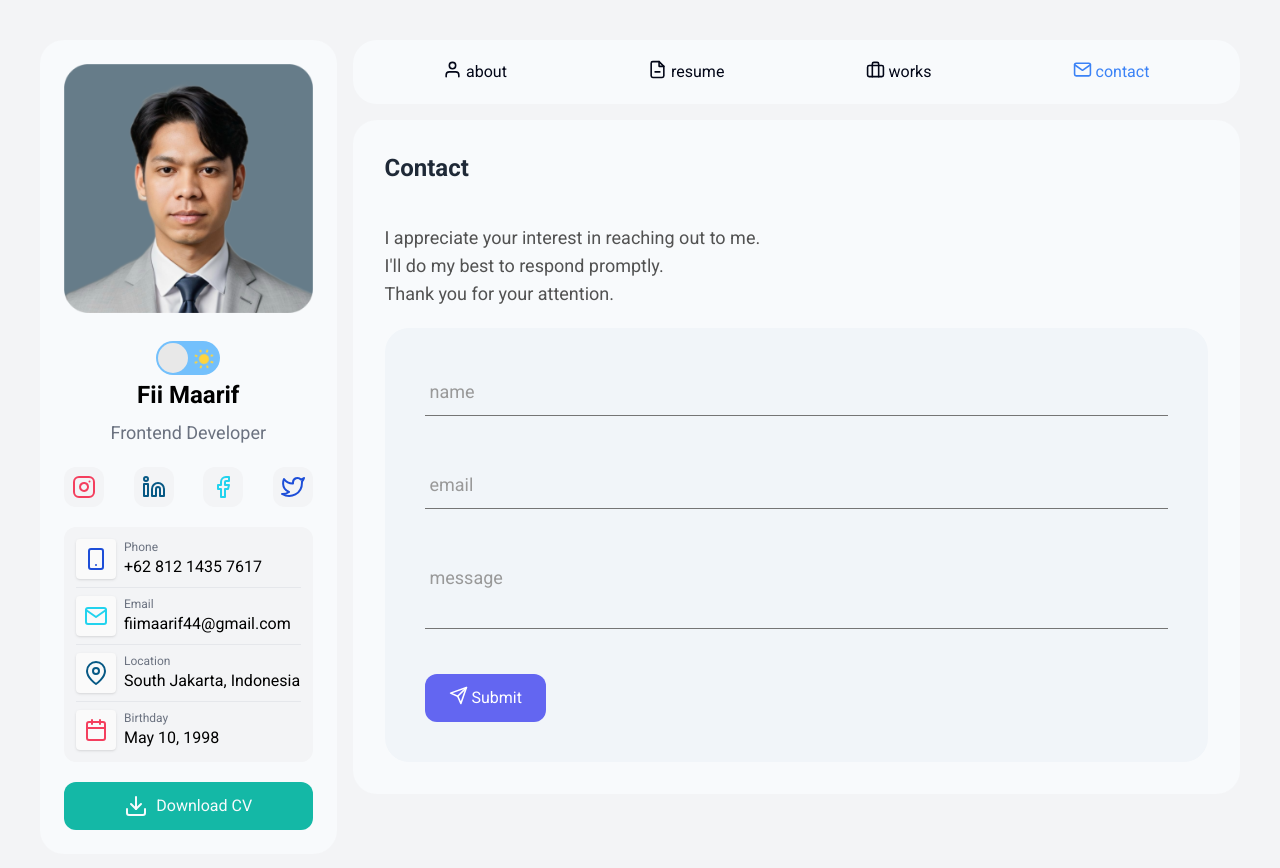
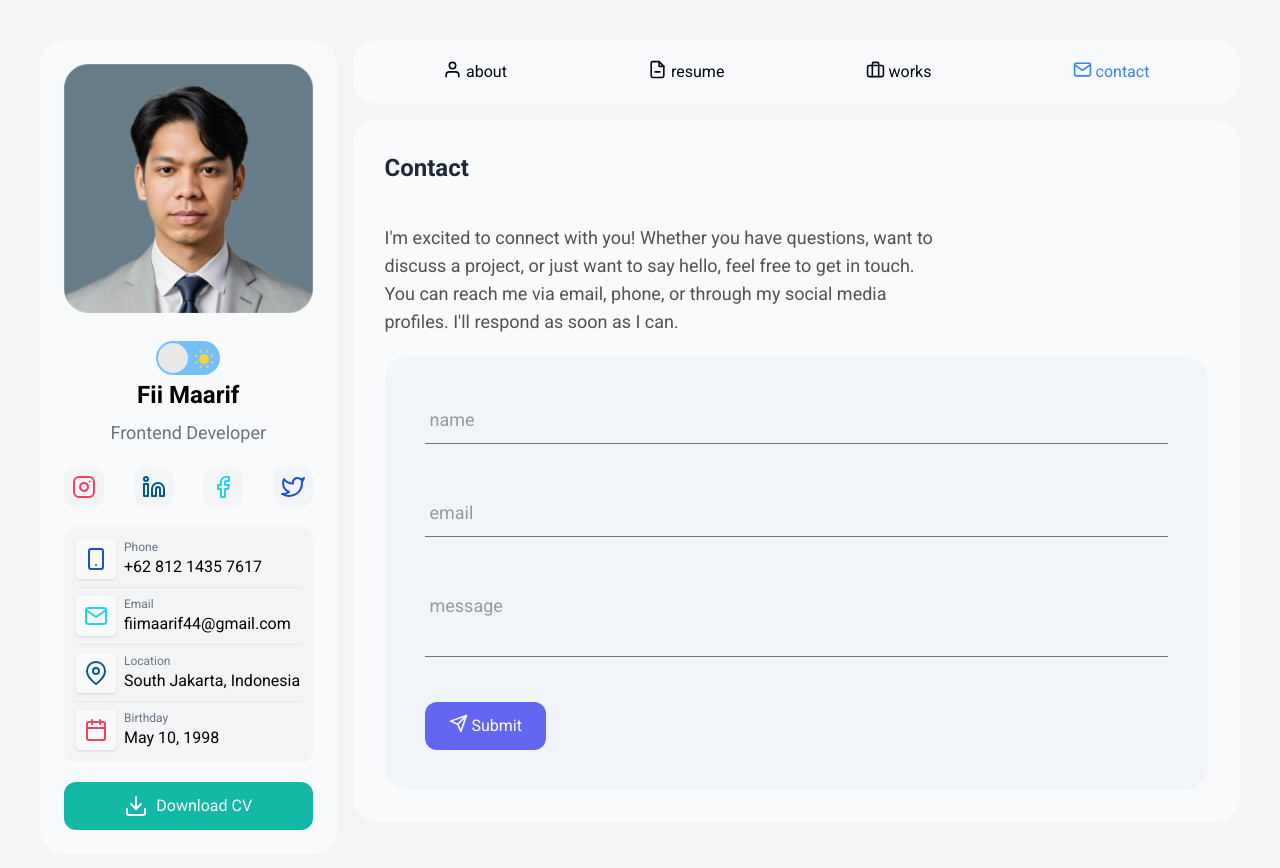
Before and after one commit to fiimaarif/personal-web-revamp, a Next.js app: page / in a window 1280 px wide. Both pictures are taken after a click on the button "contact". Shown: the top 868 px of the page. Built offline with nearby package versions, Linux system fonts and the light colour scheme; no server answers.

Commit message:
[UPDATE] - update contact section text for improved engagement and clarity

```diff
--- a/src/components/main/contact/index.tsx
+++ b/src/components/main/contact/index.tsx
@@ -10,9 +10,7 @@ function Contact() {
                 Contact
             </h1>
             <article className="py-5 w-full md:w-full xl:w-8/12">
-                <p className="text-base md:text-lg text-neutral-600 dark:text-gray-50">I appreciate your interest in reaching out to me.</p>
-                <p className="text-base md:text-lg text-neutral-600 dark:text-gray-50">I'll do my best to respond promptly.</p>
-                <p className="text-base md:text-lg text-neutral-600 dark:text-gray-50">Thank you for your attention.</p>
+                <p className="text-base md:text-lg text-neutral-600 dark:text-gray-50 text-justify md:text-left">I'm excited to connect with you! Whether you have questions, want to discuss a project, or just want to say hello, feel free to get in touch. You can reach me via email, phone, or through my social media profiles. I'll respond as soon as I can.</p>
             </article>
             <div className="bg-slate-100 dark:bg-slate-700 p-10 rounded-3xl">
                 <form action={`https://formspree.io/f/${formspreeId}`} method="POST">
```
